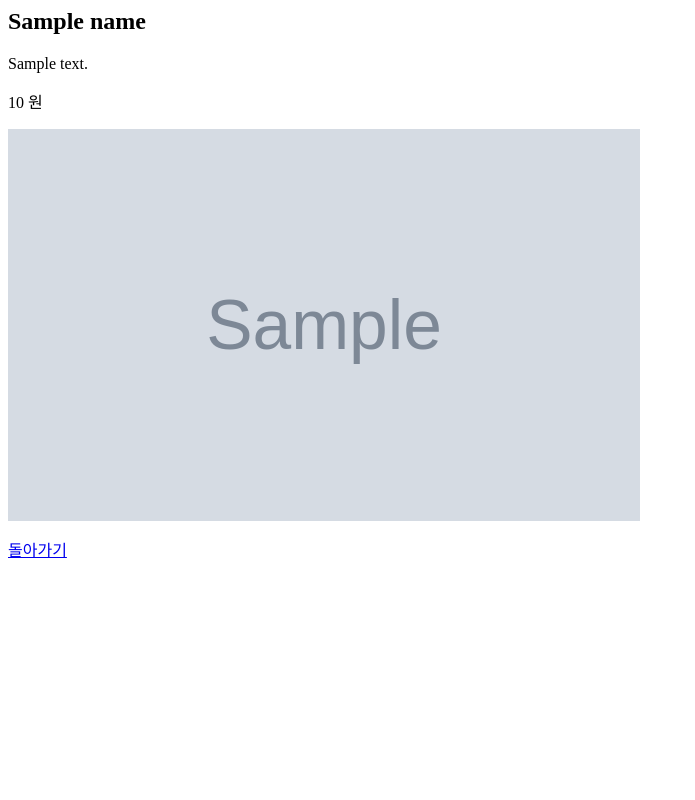
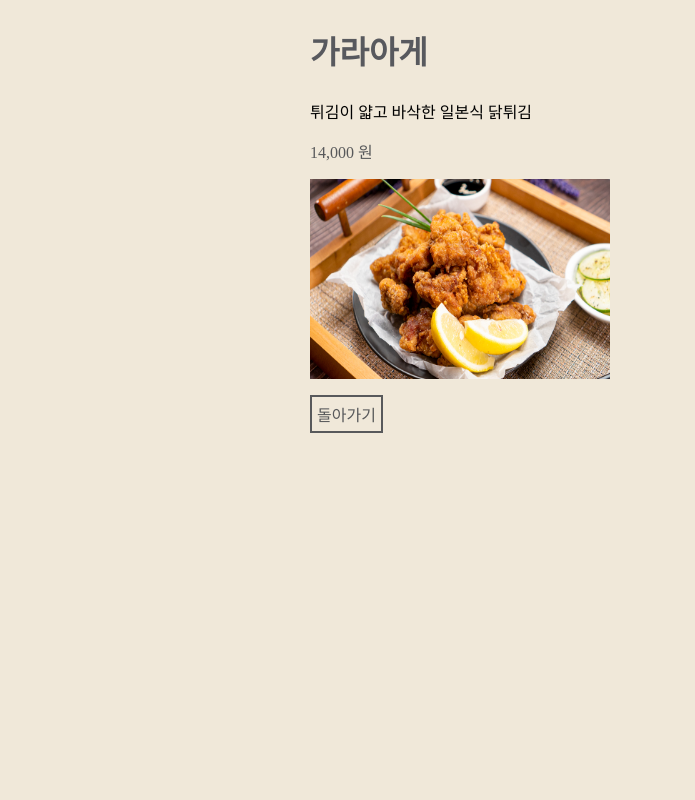
Before and after one commit to kimdaewhi/DjangoRestorant, a Django app: template costaurant/foods/templates/foods/detail.html in a window 1280 px wide. Shown: the whole page, without its empty margins (0-695 px from the left). Run offline with Django 3.2, Linux system fonts and the light colour scheme; data comes from the database, SQL or seed files in the repository; the template is opened without the code that fills it: values that come from a table or form of the project are taken from there, most other values are stand-ins (such as "Sample title", 1, 10 or a date in 2020); grey boxes marked "Sample" are stand-in pictures; some web fonts are replaced.

Commit message:
restaurant 실습 적용

```diff
--- a/costaurant/costaurant/settings.py
+++ b/costaurant/costaurant/settings.py
@@ -39,6 +39,7 @@ INSTALLED_APPS = [
     'django.contrib.staticfiles',
     'foods',
     'menus',
+    'django.contrib.humanize',
 ]
 
 MIDDLEWARE = [
--- /dev/null
+++ b/costaurant/foods/static/foods/css/styles_detail.css
@@ -0,0 +1,56 @@
+@font-face {
+  src: url("../fonts/BMJUA_ttf.ttf");
+  font-family : Jua;
+}
+* {
+  box-sizing: border-box;
+  font-family: Jua;
+}
+
+body {
+  background-color : #f0e8d9;
+}
+
+h2 {
+  font-size:32px;
+  color: #58595e;
+}
+
+.header h3 {
+  color: #58595b;
+  text-align: center;
+}
+
+.food-detail {
+  width:660px;
+  margin-left: auto;
+  margin-right: auto;
+}
+
+.food-detail h3 {
+  color: #58595b;
+  font-size: 32px;
+}
+
+.food-detail p {
+  color: #58595b;
+  font-size: 16px;
+  text-align: left;
+}
+
+.food-detail img {
+    display: block;
+    margin-bottom: 16px;
+    width: 300px;
+    height: 200px;
+}
+
+.food-detail a {
+  color: #58595b;
+  font-size: 16px;
+  text-decoration: none;
+  border: #58595b 2px solid;
+  padding: 5px;
+  display: inline-block;
+
+}
--- a/costaurant/foods/templates/foods/detail.html
+++ b/costaurant/foods/templates/foods/detail.html
@@ -1,10 +1,25 @@
 {% load static %}
+{% load humanize %}
 
-<h2>{{ name }}</h2>
-<div>{{ desc }}</div>
-<p>{{ price }} 원</p>
+<!DOCTYPE html>
+<html>
+    <head>
+        <title>코스토랑</title>
+        <meta charset="utf-8">
+        <link rel="stylesheet" href={% static 'foods/css/styles_detail.css'%}>
+    </head>
 
-<!-- static 파일에 대한 url 프리픽스를 가져오는 함수. url 생성 시에 사용한다. -->
-<img src={% get_static_prefix %}{{img_path}} width="50%" height="50%">
+    <body>
+        <div class="food-detail">
+            <h2>{{ menu.name }}</h2>
+            <div>{{ menu.desc }}</div>
+            <p>{{menu.price | intcomma}} 원</p>
 
-<p><a href="/foods">돌아가기</a></p>
+            <!-- static 파일에 대한 url 프리픽스를 가져오는 함수. url 생성 시에 사용한다. -->
+            <img src={% get_static_prefix %}{{menu.img}} width="50%" height="50%">
+
+            <p><a href="http://127.0.0.1:8000/">돌아가기</a></p>
+        </div>
+    </body>
+
+</html>
--- a/costaurant/foods/templates/foods/index.html
+++ b/costaurant/foods/templates/foods/index.html
@@ -18,7 +18,7 @@
       <div class="info">
         <h3>{{menu.name}}</h3>
         <P>{{menu.desc}}</p>
-        <a href="#">메뉴 보기</a>
+        <a href={{menu.id}}>메뉴 보기</a>
       </div>
     </div>
   {% endfor %}
--- a/costaurant/foods/templates/foods/karaage.html
+++ /dev/null
@@ -1,4 +0,0 @@
-<h2>가라아게</h2>
-<div>튀김이 얇고 바삭한 일본식 닭튀김 요리</div>
-<div>14,000</div>
-<a href='/foods/index'>돌아가기</a>
--- a/costaurant/foods/urls.py
+++ b/costaurant/foods/urls.py
@@ -5,5 +5,5 @@ from foods import views
 urlpatterns = [
     path('', views.index),
     # 동적 url 처리, food_detail에 파라미터로 넘겨줌
-    path('<str:food>/', views.food_detail)
+    path('<int:pk>/', views.food_detail)
 ]
```
Also changed, not shown: costaurant/foods/views.py (+4 -8 lines).
